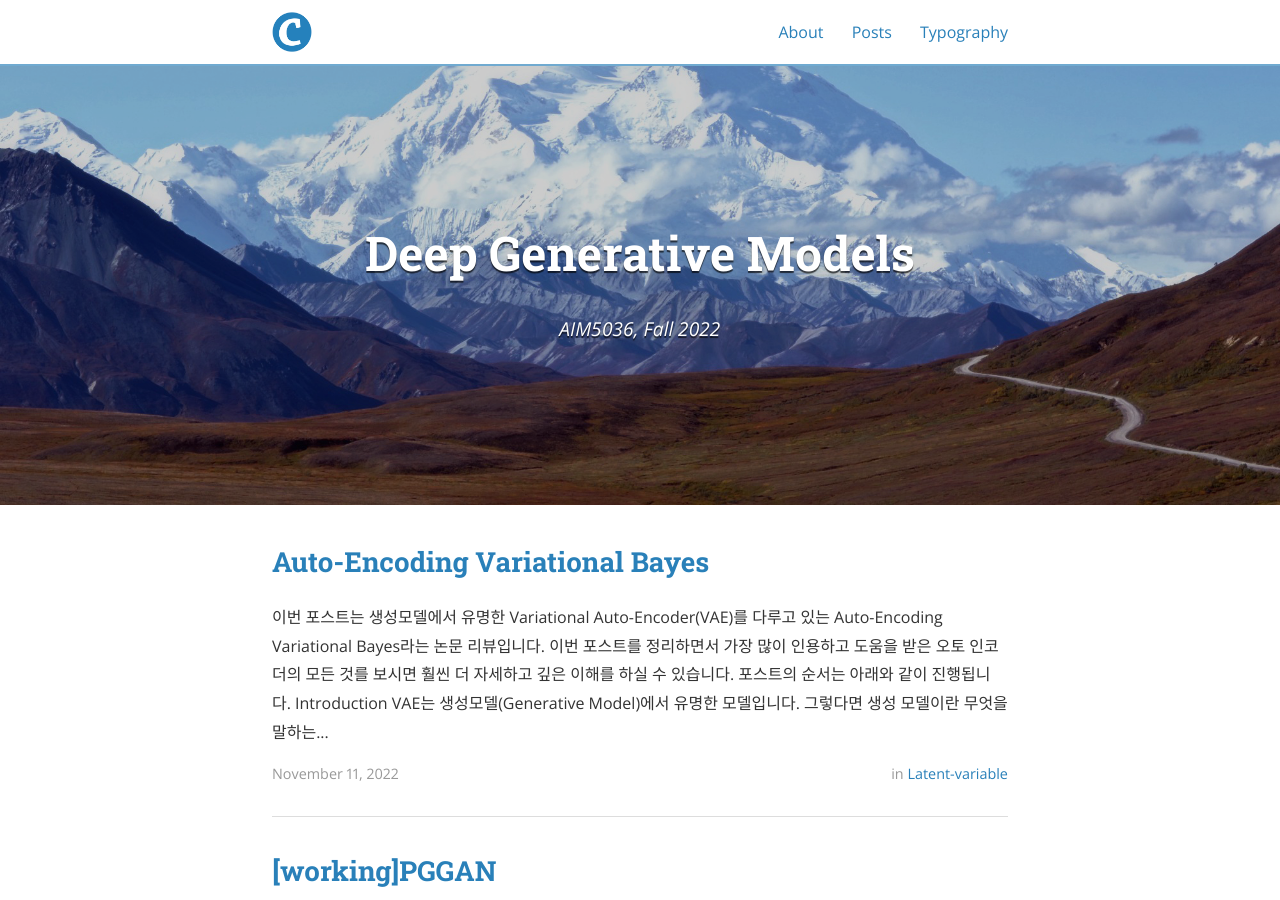
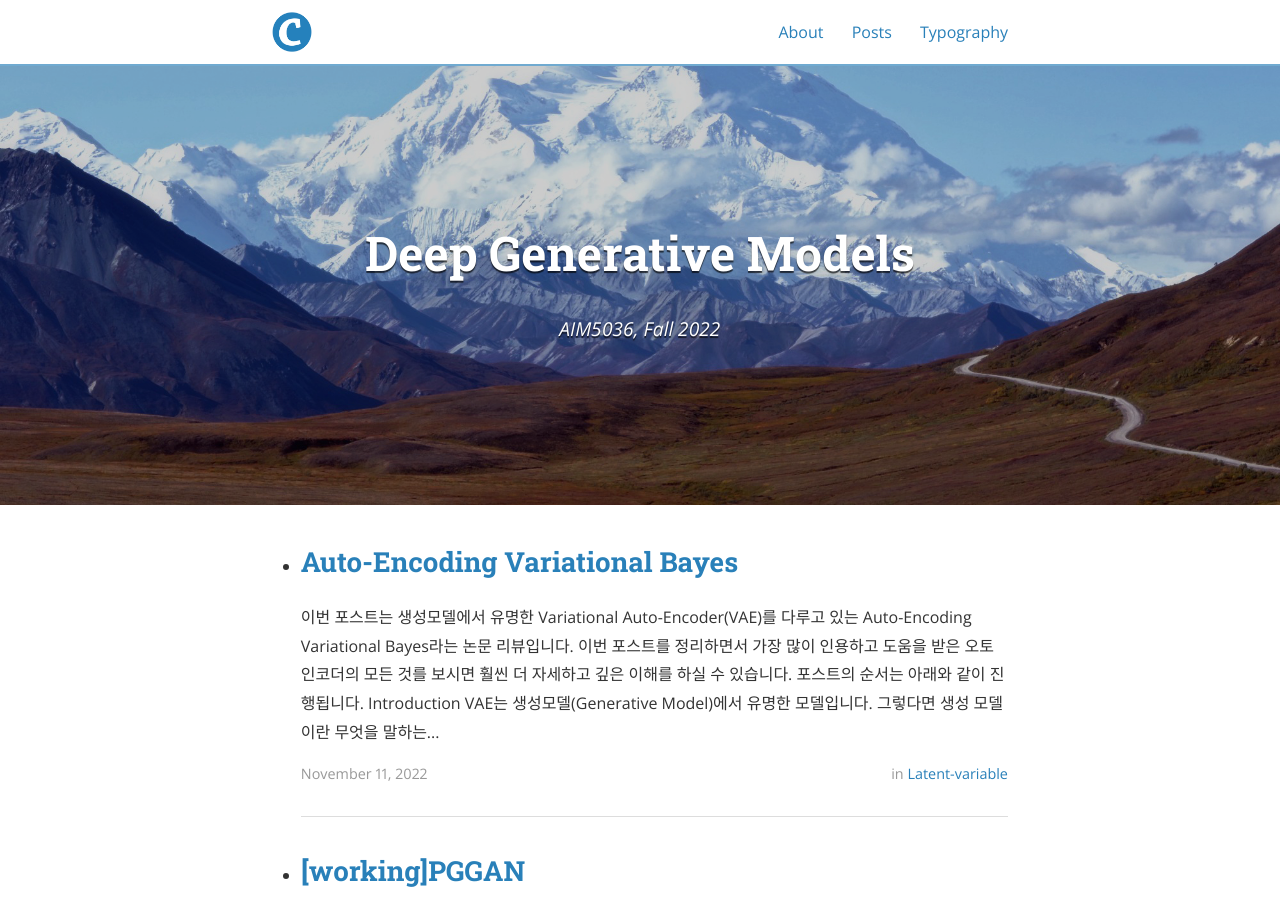
Before and after one commit to deep-generative-models-AIM5036/deep-generative-models-AIM5036.github.io, a Jekyll site: the page built from index.html, in a window 1280 px wide and 900 px high. Built offline with Jekyll 4.4.1, drawn with Linux system fonts in a browser that asks for light colours; nearby versions of some CDN libraries; the list of posts is cut into pages by our own code.

Commit message:
Update: index.html

```diff
--- a/_config.yml
+++ b/_config.yml
@@ -43,7 +43,7 @@
   enabled: true
   debug: true
   per_page: 5
-  permalink: "/post/:num/"
+  permalink: "/page/:num/"
   sort_reverse: true
 
 # Archive settings (see https://github.com/jekyll/jekyll-archives/)
--- a/index.html
+++ b/index.html
@@ -15,7 +15,7 @@
 </div>
 
 <div class="wrapper">
-<ul class="post-list">
+<ul class="posts-list">
   {% for post in paginator.posts %}
   <li>
     <h2>
```
